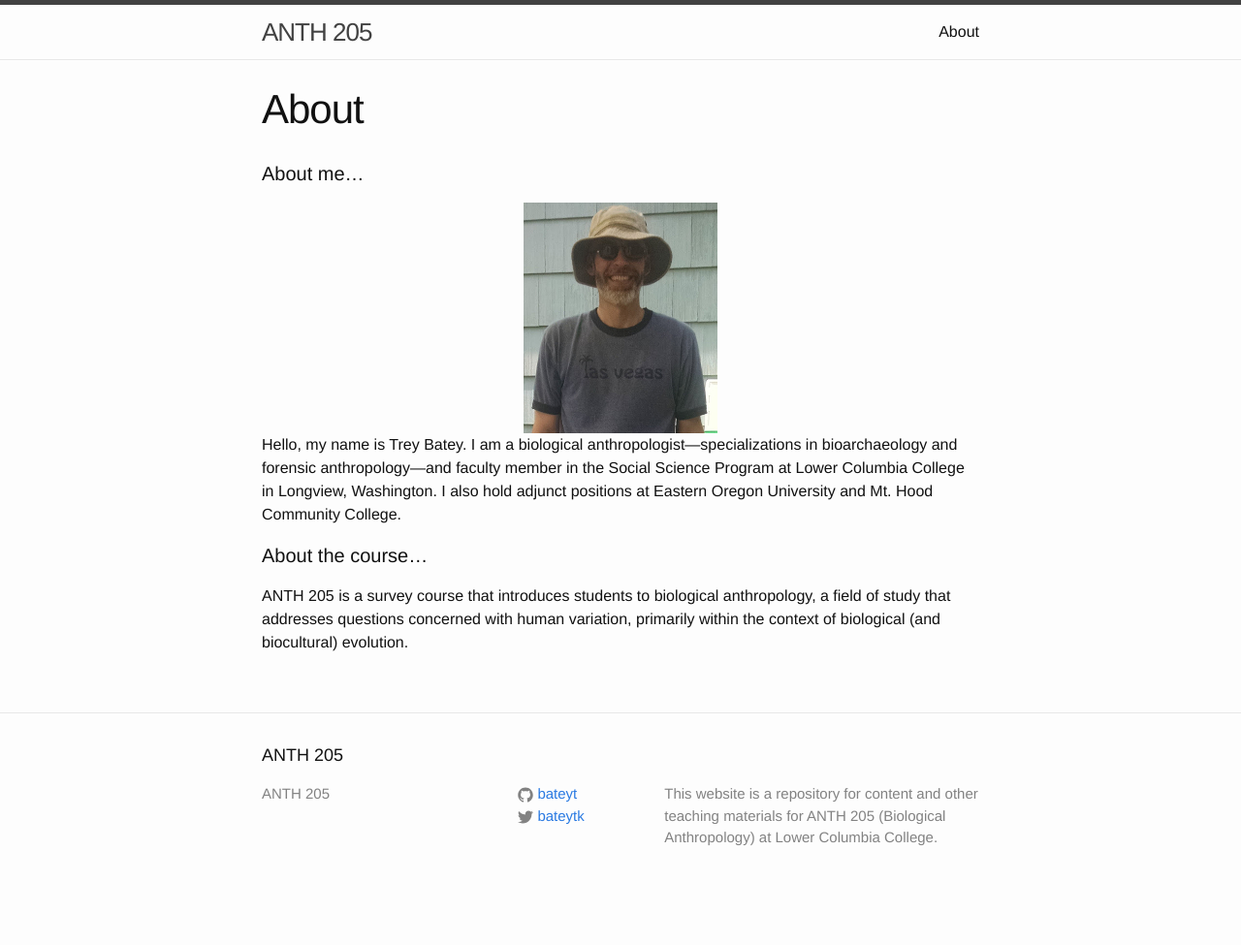
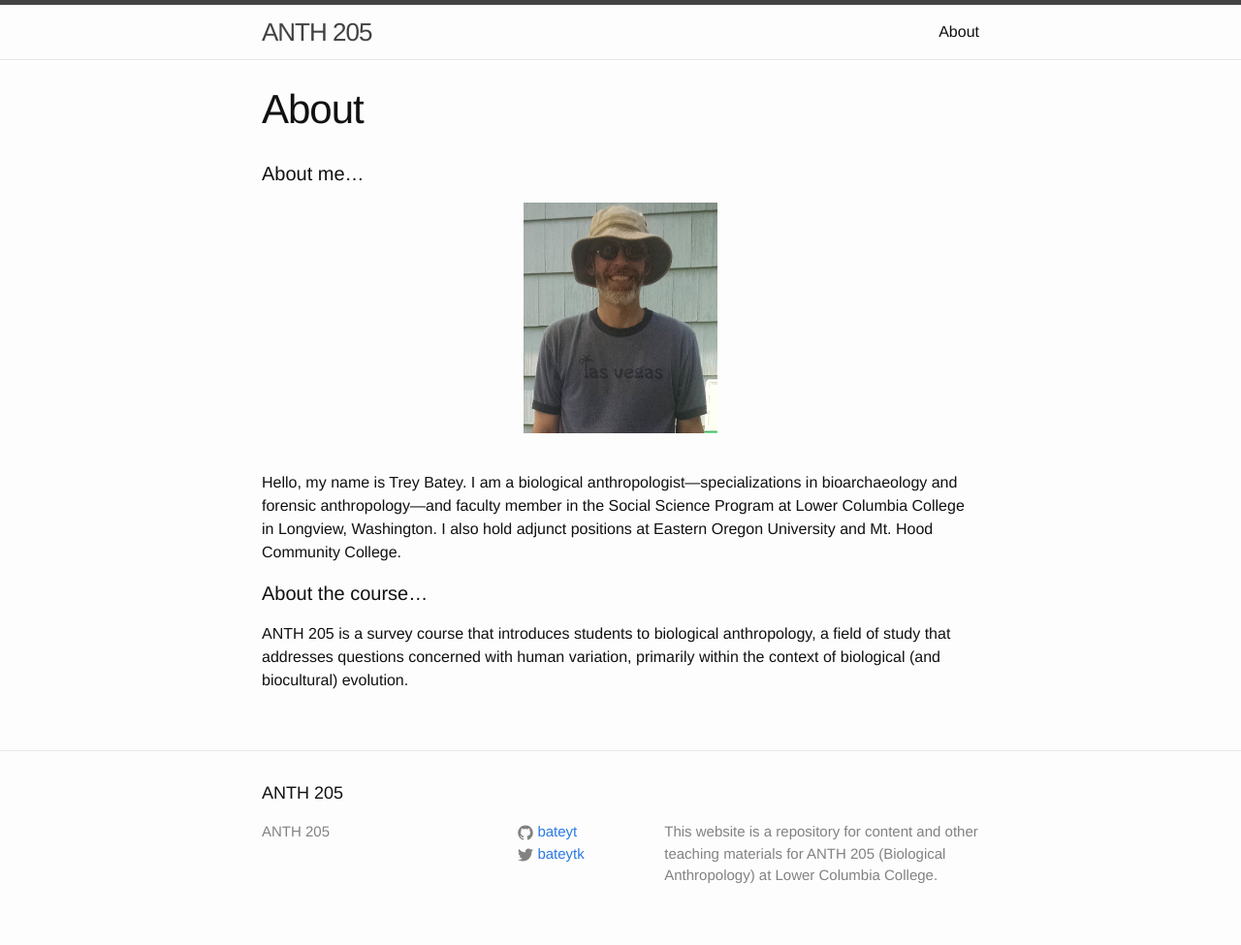
Before and after one commit to bateyt/Anth205, a Jekyll site: the page built from about.md, in a window 1280 px wide. Shown: the whole page at 97% size. Built offline with Jekyll 4.4.1, drawn with Linux system fonts in a browser that asks for light colours; before the commit the page ends 936 px from its top, so only the background shows below that.

Commit message:
Add line break

```diff
--- a/about.md
+++ b/about.md
@@ -8,7 +8,7 @@ permalink: /about/
 
 <CENTER>
   <img src="http://bateyt.github.io/Anth205/figs/ProfileImageHolder.jpg">
-</CENTER>
+</CENTER><br>
 
 Hello, my name is Trey Batey. I am a biological anthropologist---specializations in bioarchaeology and forensic anthropology---and faculty member in the Social Science Program at Lower Columbia College in Longview, Washington. I also hold adjunct positions at Eastern Oregon University and Mt. Hood Community College.
 
```
